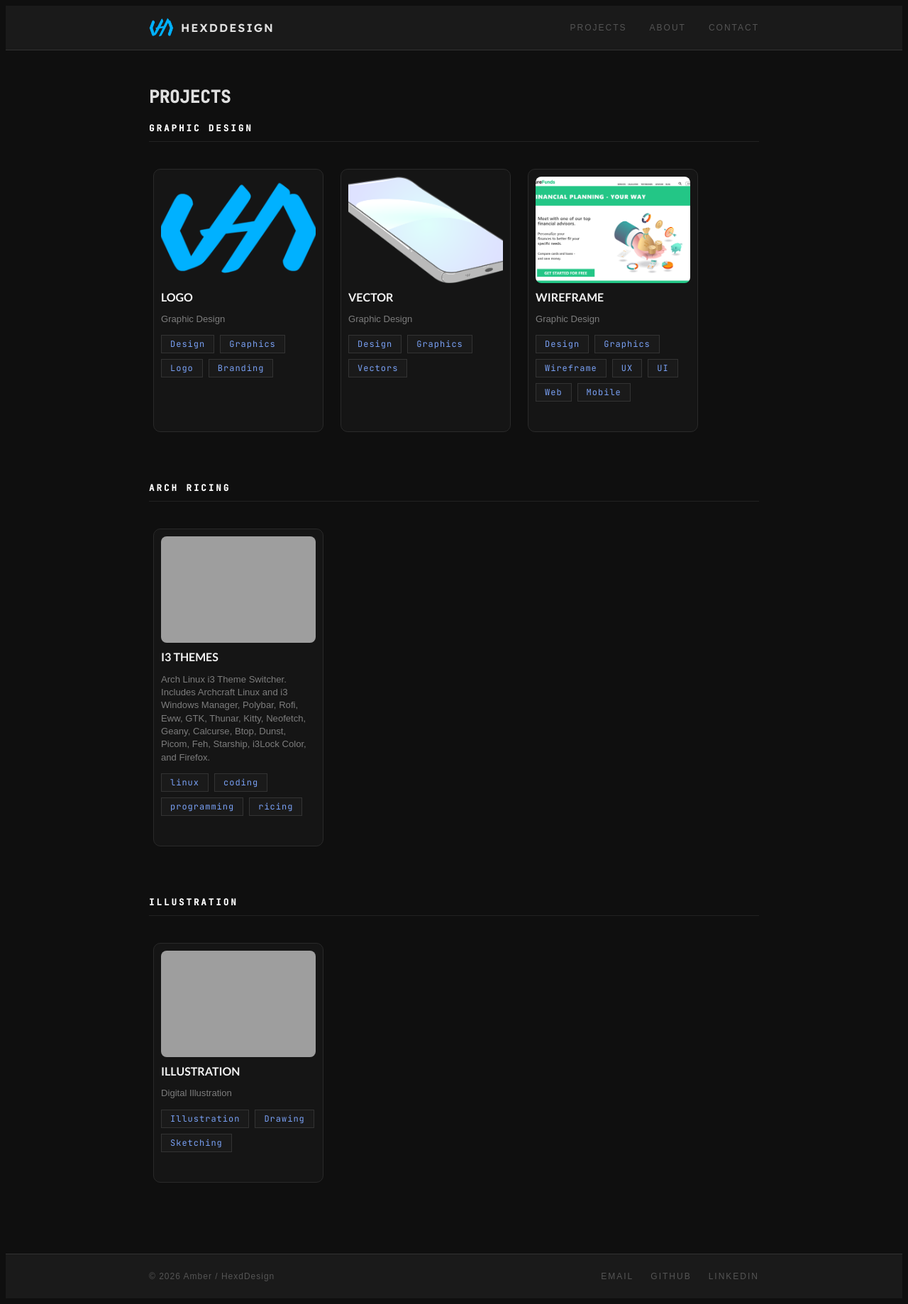
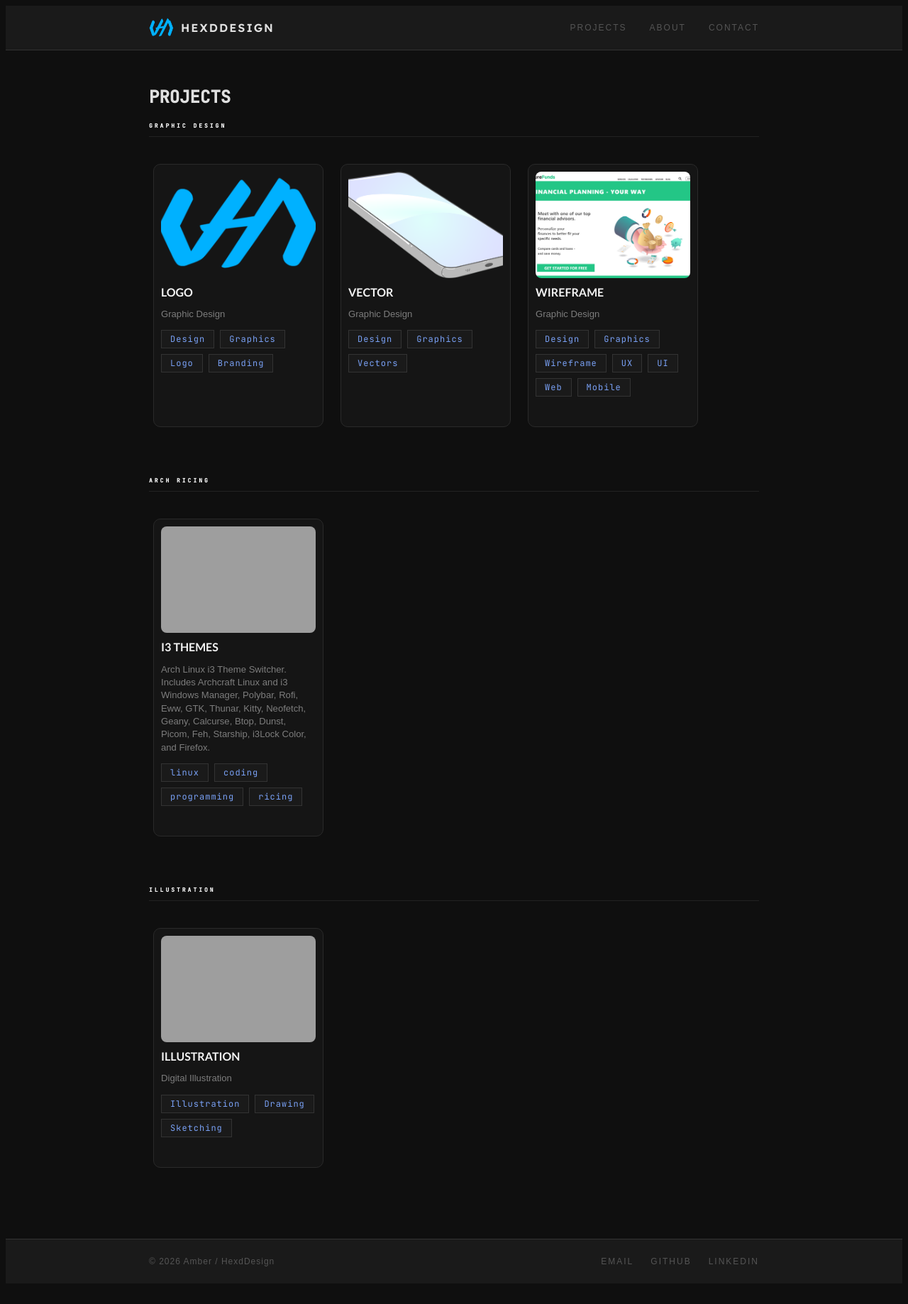
Before and after one commit to HexdDesign/hexddesign.github.io, a Jekyll site: the page built from projects.markdown, in a window 1280 px wide. Shown: the whole page at 71% size. Built offline with Jekyll 4.4.1, drawn with Linux system fonts in a browser that asks for light colours; some web fonts are replaced; after the commit the page ends 1817 px from its top, so only the background shows below that; grey boxes are pictures that could not be loaded.

Commit message:
Update main.scss

```diff
--- a/assets/main.scss
+++ b/assets/main.scss
@@ -241,7 +241,7 @@ h1.post-title, h1.post-header {
 // ─── Project Headers  ────────────────────────────────────────────────────────
 .section-title {
   color: #fff;
-  font-size: .78rem;
+  font-size: .50rem;
   letter-spacing: 3px;
   text-transform: uppercase;
   border-bottom: 1px solid #222;
```
